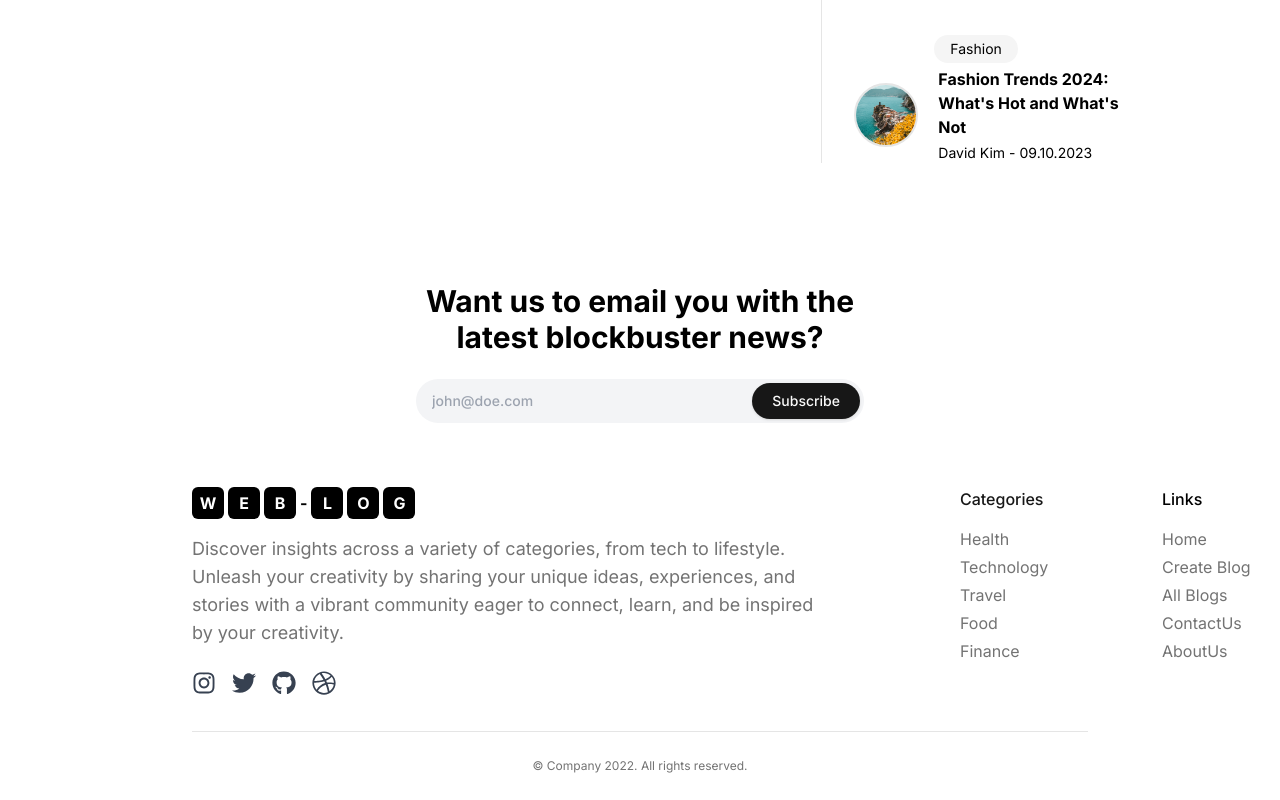
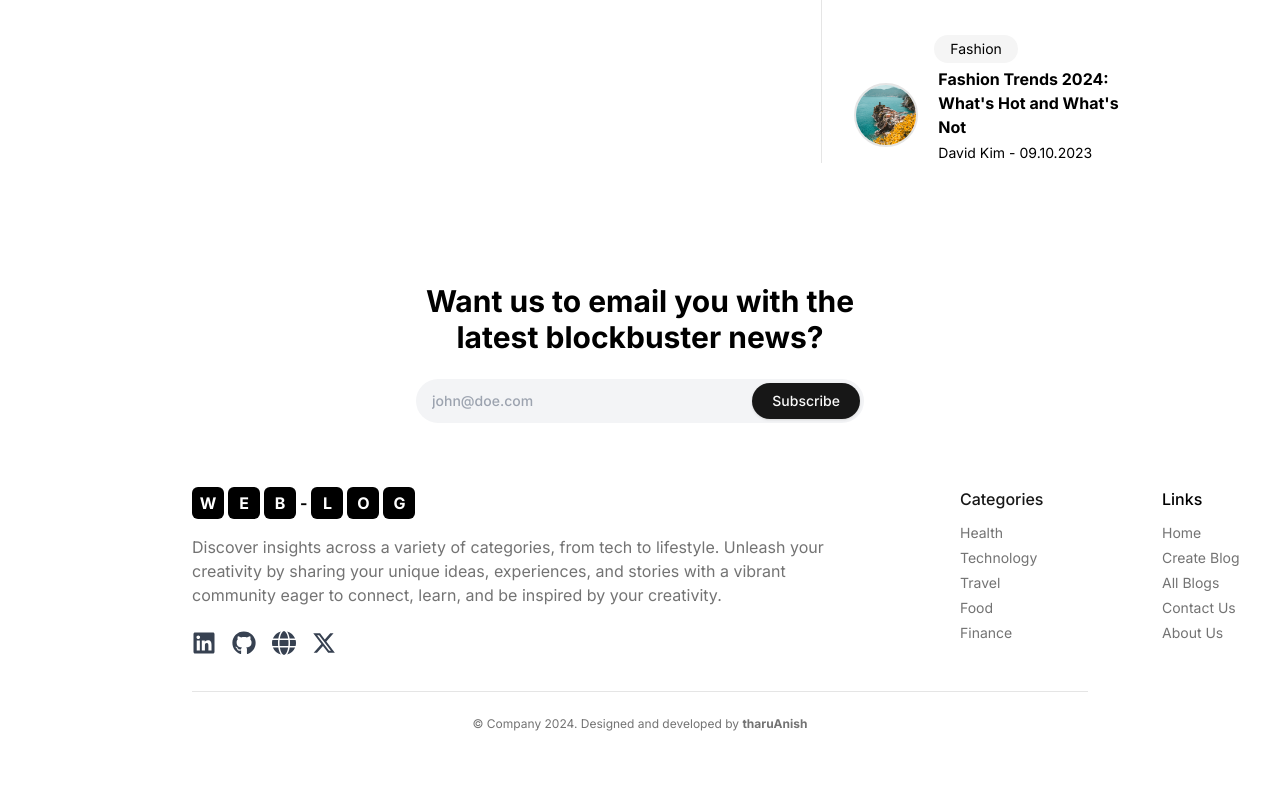
Before and after one commit to tharuAnish/Web-log, a Next.js app: page / in a window 1280 px wide. Shown: the part 2232-3032 px from the top of the page. After the commit the page ends 2988 px from the top, so only its background shows below. Built offline with nearby package versions, Linux system fonts and the light colour scheme; no server answers; the database is empty.

Commit message:
footer links added

```diff
--- a/src/components/footer/Footer.jsx
+++ b/src/components/footer/Footer.jsx
@@ -1,38 +1,50 @@
 import Link from "next/link"
-import {
-  FaDribbble,
-  FaFacebook,
-  FaGithub,
-  FaInstagram,
-  FaTwitter,
-} from "react-icons/fa"
+import { FaGithub, FaGlobe, FaLinkedin, FaXTwitter } from "react-icons/fa6"
 import Logo from "./Logo"
 import { Button } from "../ui/button"
+
+const SocialIcon = ({ href, label, Icon }) => (
+  <Link
+    className="text-gray-700 transition hover:text-gray-700/75"
+    href={href}
+    target="_blank"
+    rel="noreferrer"
+    aria-label={label}
+  >
+    <Icon className="size-6" />
+  </Link>
+)
+
+const FooterLink = ({ href, label }) => (
+  <Link
+    className="text-muted-foreground hover:underline transition"
+    href={href}
+  >
+    {label}
+  </Link>
+)
 
 export default function Footer() {
   return (
     <footer className="mt-6 lg:mt-14">
       <div className="mx-auto max-w-screen-xl px-4 pb-6 pt-16 sm:px-6 lg:px-8">
         <div className="mx-auto max-w-md">
-          <strong className="block text-center text-xl font-bold  sm:text-3xl">
+          <strong className="block text-center text-xl font-bold sm:text-3xl">
             Want us to email you with the latest blockbuster news?
           </strong>
 
           <form className="mt-6">
             <div className="relative max-w-lg">
               <label className="sr-only" htmlFor="email">
-                {" "}
-                Email{" "}
+                Email
               </label>
-
               <input
                 className="w-full rounded-full border-gray-200 bg-gray-100 py-3 p-4 pe-32 text-sm font-medium"
                 id="email"
                 type="email"
                 placeholder="john@doe.com"
               />
-
-              <Button className="absolute end-1 top-1/2 -translate-y-1/2 rounded-full  px-5 py-3 text-sm font-medium  transition ">
+              <Button className="absolute right-1 top-1/2 -translate-y-1/2 rounded-full px-5 py-3 text-sm font-medium transition">
                 Subscribe
               </Button>
             </div>
@@ -42,143 +54,133 @@ export default function Footer() {
         <div className="mt-16 mb-9 grid grid-cols-1 gap-8 lg:grid-cols-10 lg:gap-32">
           <div className="mx-auto lg:col-span-6 max-w-sm lg:max-w-none">
             <Logo />
-            <p className="mt-4 text-center  text-muted-foreground lg:text-left lg:text-lg">
+            <p className="mt-4 text-center text-base text-muted-foreground lg:text-left">
               Discover insights across a variety of categories, from tech to
               lifestyle. Unleash your creativity by sharing your unique ideas,
               experiences, and stories with a vibrant community eager to
               connect, learn, and be inspired by your creativity.
             </p>
 
-            <div className="mt-6 flex justify-center items-center gap-4 lg:justify-start">
-              <a
-                className="text-gray-700 transition hover:text-gray-700/75"
-                href="#"
+            <div className="mt-6 flex justify-center gap-4 lg:justify-start">
+              <SocialIcon
+                href="https://www.linkedin.com/in/tharuanish/"
+                label="Dribbble"
+                Icon={FaLinkedin}
                 target="_blank"
-                rel="noreferrer"
-              >
-                <span className="sr-only"> Instagram </span>
-                <FaInstagram className="size-6" />
-              </a>
-
-              <a
-                className="text-gray-700 transition items-center hover:text-gray-700/75"
-                href="#"
+                rel="noopener noreferrer"
+              />
+              <SocialIcon
+                href="https://github.com/tharuAnish"
+                label="GitHub"
+                Icon={FaGithub}
                 target="_blank"
-                rel="noreferrer"
-              >
-                <span className="sr-only"> Twitter </span>
-                <FaTwitter className="size-6" />
-              </a>
-
-              <a
-                className="text-gray-700 transition items-center hover:text-gray-700/75"
-                href="#"
+                rel="noopener noreferrer"
+              />
+              <SocialIcon
+                href="https://tharuanish.vercel.app/#resume"
+                label="Portfolio"
+                Icon={FaGlobe}
                 target="_blank"
-                rel="noreferrer"
-              >
-                <span className="sr-only"> GitHub </span>
-                <FaGithub className="size-6" />
-              </a>
-
-              <a
-                className="text-gray-700 transition items-center hover:text-gray-700/75"
-                href="#"
+                rel="noopener noreferrer"
+              />
+              <SocialIcon
+                href="https://x.com/anish_namo"
+                label="Twitter"
+                Icon={FaXTwitter}
                 target="_blank"
-                rel="noreferrer"
-              >
-                <span className="sr-only"> Dribbble </span>
-                <FaDribbble className="size-6" />
-              </a>
+                rel="noopener noreferrer"
+              />
             </div>
           </div>
 
-          <div className="grid grid-cols-1 lg:col-span-4 gap-5 text-center lg:grid-cols-2 lg:text-left">
+          <div className="grid grid-cols-1 lg:col-span-4 gap-5 text-center  lg:grid-cols-2 lg:text-left">
             <div>
               <strong className="font-medium text-secondary-foreground">
                 Categories
               </strong>
-              <div className="mt-4 space-y-1 flex flex-col">
-                <a className="text-muted-foreground" href="#">
-                  Health
-                </a>
-                {/* <a className="text-muted-foreground" href="#">
-                  Lifestyle
-                </a> */}
-                <a className="text-muted-foreground" href="#">
-                  Technology
-                </a>
-                <a className="text-muted-foreground" href="#">
-                  Travel
-                </a>
-                <a className="text-muted-foreground" href="#">
-                  Food
-                </a>
-                <a className="text-muted-foreground" href="#">
-                  Finance
-                </a>
+              <div className="mt-3 flex flex-col text-sm space-y-[5px]">
+                <FooterLink
+                  href="/blog?cat=health"
+                  label="Health"
+                  target="_blank"
+                  rel="noopener noreferrer"
+                />
+                <FooterLink
+                  href="/blog?cat=technology"
+                  label="Technology"
+                  target="_blank"
+                  rel="noopener noreferrer"
+                />
+                <FooterLink
+                  href="/blog?cat=travel"
+                  label="Travel"
+                  target="_blank"
+                  rel="noopener noreferrer"
+                />
+                <FooterLink
+                  href="/blog?cat=food"
+                  label="Food"
+                  target="_blank"
+                  rel="noopener noreferrer"
+                />
+                <FooterLink
+                  href="/blog?cat=finance"
+                  label="Finance"
+                  target="_blank"
+                  rel="noopener noreferrer"
+                />
               </div>
             </div>
 
-            {/* <div>
-              <strong className="font-medium "> About </strong>
-              <div className="mt-4 space-y-1 flex flex-col">
-                <a className="text-muted-foreground" href="#">
-                  About
-                </a>
-                <a className="text-muted-foreground" href="#">
-                  Careers
-                </a>
-                <a className="text-muted-foreground" href="#">
-                  History
-                </a>
-                <a className="text-muted-foreground" href="#">
-                  Our Team
-                </a>
-              </div>
-            </div> */}
-
             <div>
-              <strong className="font-medium "> Links </strong>
-              <div className="mt-4 space-y-1 flex flex-col ">
-                <a className="text-muted-foreground" href="#">
-                  Home
-                </a>
-                <a className="text-muted-foreground" href="#">
-                  Create Blog
-                </a>
-                <a className="text-muted-foreground" href="#">
-                  All Blogs
-                </a>
-                <a className="text-muted-foreground" href="#">
-                  ContactUs
-                </a>
-                <a className="text-muted-foreground" href="#">
-                  AboutUs
-                </a>
+              <strong className="font-medium">Links</strong>
+              <div className="mt-3 flex flex-col space-y-[5px] text-sm">
+                <FooterLink
+                  href="/"
+                  label="Home"
+                  target="_blank"
+                  rel="noopener noreferrer"
+                />
+                <FooterLink
+                  href="/create"
+                  label="Create Blog"
+                  target="_blank"
+                  rel="noopener noreferrer"
+                />
+                <FooterLink
+                  href="/blog"
+                  label="All Blogs"
+                  target="_blank"
+                  rel="noopener noreferrer"
+                />
+                <FooterLink
+                  href="/contact"
+                  label="Contact Us"
+                  target="_blank"
+                  rel="noopener noreferrer"
+                />
+                <FooterLink
+                  href="/about"
+                  label="About Us"
+                  target="_blank"
+                  rel="noopener noreferrer"
+                />
               </div>
             </div>
           </div>
         </div>
 
-        <div className=" border-t  pt-6">
-          <p className="text-center text-xs/relaxed text-muted-foreground">
-            © Company 2022. All rights reserved.
-            {/* <br />
-            Created with
-            <a
-              href="#"
-              className="text-gray-700 underline transition hover:text-gray-700/75"
+        <div className="border-t pt-6">
+          <p className="text-center text-xs text-muted-foreground">
+            © Company {new Date().getFullYear()}. Designed and developed by{" "}
+            <Link
+              href="https://www.linkedin.com/in/tharuanish/"
+              target="_blank"
+              rel="noopener noreferrer"
+              className="font-bold hover:underline"
             >
-              Laravel
-            </a>
-            and
-            <a
-              href="#"
-              className="text-gray-700 underline transition hover:text-gray-700/75"
-            >
-              Laravel Livewire
-            </a>
-            . */}
+              tharuAnish
+            </Link>
           </p>
         </div>
       </div>
```
